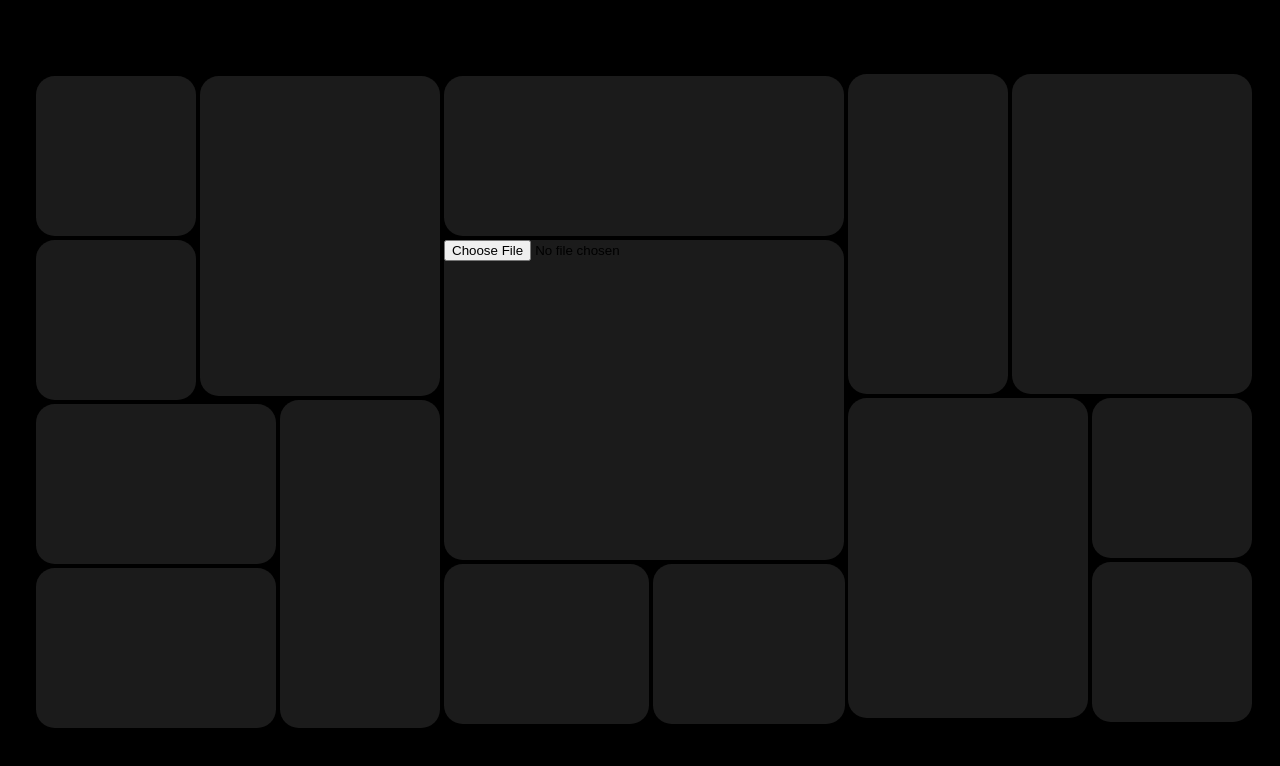
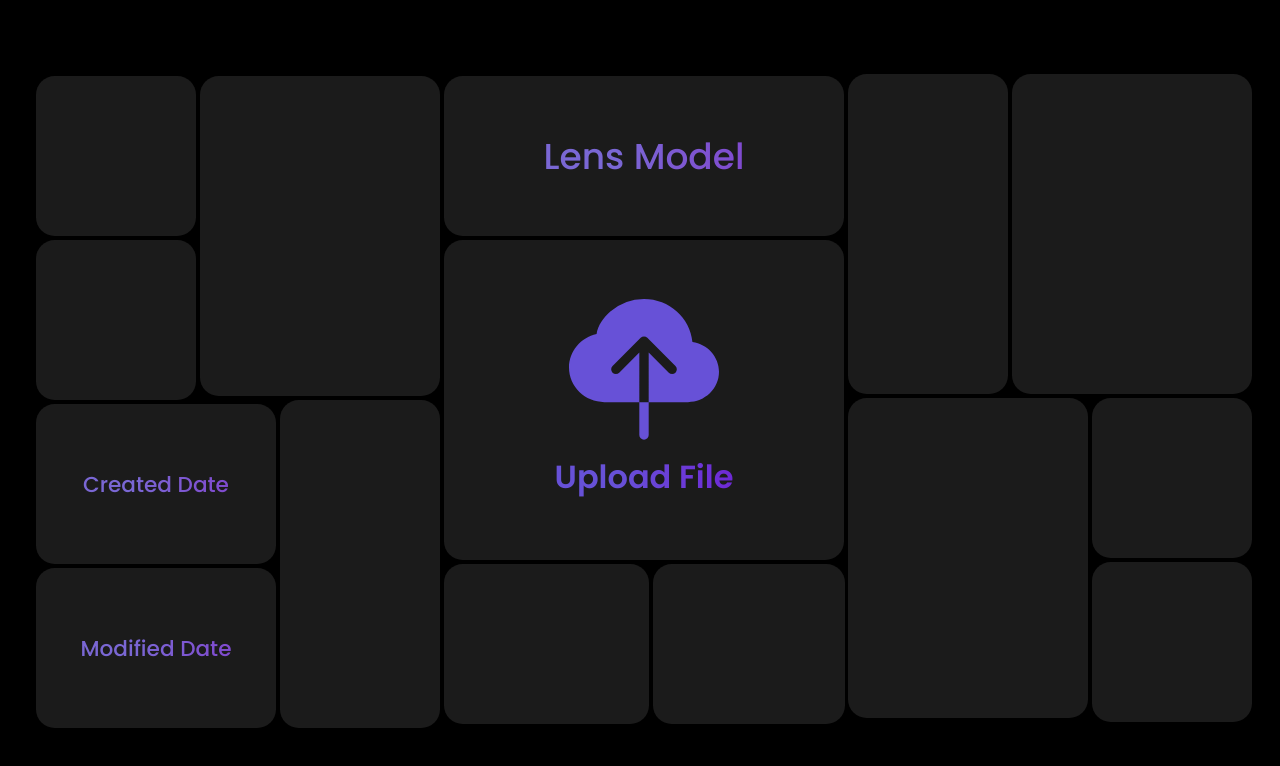
Before and after one commit to BuildNShip/shutr, a React (Vite) app: page / in a window 1280 px wide. Shown: the top 766 px of the page. Built offline with nearby package versions, Linux system fonts and the light colour scheme.

Commit message:
adding-coutns

```diff
--- a/package.json
+++ b/package.json
@@ -13,7 +13,8 @@
     "exif": "^0.6.0",
     "exifr": "^7.1.3",
     "react": "^18.2.0",
-    "react-dom": "^18.2.0"
+    "react-dom": "^18.2.0",
+    "react-icons": "^4.11.0"
   },
   "devDependencies": {
     "@types/react": "^18.2.15",
--- a/src/pages/Home/Home.jsx
+++ b/src/pages/Home/Home.jsx
@@ -1,6 +1,7 @@
 import React from "react";
 import styles from "./Home.module.css";
 import { useState, useEffect } from "react";
+import { BsFillCloudUploadFill } from "react-icons/bs";
 import exifr from "exifr";
 
 const Home = () => {
@@ -10,6 +11,7 @@ const Home = () => {
 
   const handleFileChange = async (event) => {
     const selectedFile = event.target.files[0];
+    console.log("Selected File:", selectedFile);
     if (!selectedFile) {
       return;
     }
@@ -24,21 +26,73 @@ const Home = () => {
       console.error("Error reading EXIF:", err);
     }
   };
+
+
+  function formatDate(dateString) {
+    const date = new Date(dateString);
+    const monthNames = [
+      "January", "February", "March",
+      "April", "May", "June", "July",
+      "August", "September", "October",
+      "November", "December"
+    ];
+    const dayNames = [
+      "Sun", "Mon", "Tue",
+      "Wed", "Thu", "Fri", "Sat"
+    ];
+    const day = dayNames[date.getDay()];
+    const month = monthNames[date.getMonth()];
+    const dayOfMonth = date.getDate();
+    const suffix = getSuffix(dayOfMonth);
+    const hours = date.getHours();
+    const minutes = date.getMinutes();
+    const ampm = hours >= 12 ? 'PM' : 'AM';
+    const formattedHours = hours % 12 || 12;
+    const formattedMinutes = minutes < 10 ? '0' + minutes : minutes;
+    return `${month} ${dayOfMonth}${suffix}, ${day} ${formattedHours}:${formattedMinutes} ${ampm}`;
+  }
+
+  function getSuffix(dayOfMonth) {
+    if (dayOfMonth >= 11 && dayOfMonth <= 13) {
+      return "th";
+    }
+    switch (dayOfMonth % 10) {
+      case 1:  return "st";
+      case 2:  return "nd";
+      case 3:  return "rd";
+      default: return "th";
+    }
+  }
+
   return (
     <div className={styles.mainContainer}>
       {/* First Column */}
       <div className={styles.firstColumn}>
         <div className={styles.fcSection1}>
           <div className={styles.fcs1}>
-            <div className={styles.box11}></div>
-            <div className={styles.box12}></div>
+            <div className={styles.box11}>
+              <p className={styles.b11T}>{exifData && exifData.Make}</p>
+              <p className={styles.b11M}>{exifData && exifData.Model}</p>
+            </div>
+            <div className={styles.box12}>
+              {exifData && exifData.Software && (
+                <p className={styles.b12T}>SOFTWARE</p>
+              )}
+              <p className={styles.software}>{exifData && exifData.Software}</p>
+            </div>
           </div>
           <div className={styles.box13}></div>
         </div>
         <div className={styles.fcSection2}>
           <div className={styles.fcs2}>
-            <div className={styles.box14}></div>
-            <div className={styles.box15}></div>
+            <div className={styles.box14}>
+              <p className={styles.b14T}>Created Date</p>
+              <p className={styles.b14C}>{exifData && formatDate(exifData.CreateDate)}</p>
+            </div>
+            <div className={styles.box15}>
+              <p className={styles.b14T}>Modified Date</p>
+              <p className={styles.b14C}>{exifData && formatDate(exifData.ModifyDate)}</p>
+            </div>
           </div>
           <div className={styles.box16}></div>
         </div>
@@ -46,11 +100,23 @@ const Home = () => {
       {/* Second Column */}
       <div className={styles.secondColumn}>
         <div className={styles.scSection1}>
-          <div className={styles.box21}></div>
+          <div className={styles.box21}>
+            <p className={styles.b21T}>Lens Model</p>
+            <p className={styles.b21C}>{exifData && exifData.LensModel}</p>
+          </div>
           <div className={styles.box22}>
-            {" "}
-            <input type="file" id="upload" onChange={handleFileChange} />
-            {exifData && <pre>{JSON.stringify(exifData, null, 2)}</pre>}
+            <label htmlFor="upload">
+              <BsFillCloudUploadFill size={150} color="#6751d7" />
+            </label>
+            <input
+              type="file"
+              id="upload"
+              onChange={handleFileChange}
+              style={{ display: "none" }}
+            />
+            <p className={styles.boxText}>Upload File</p>
+            {file && <p className={styles.fileName}>{file.name}</p>}
+            {/* {exifData && <pre>{JSON.stringify(exifData, null, 2)}</pre>} */}
           </div>
         </div>
         <div className={styles.scSection2}>
--- a/src/pages/Home/Home.module.css
+++ b/src/pages/Home/Home.module.css
@@ -33,6 +33,11 @@
   background: #1b1b1b;
   margin: 0.25rem;
   margin-bottom: 0;
+
+  display: flex;
+  flex-direction: column;
+  justify-content: center;
+  align-items: center;
 }
 
 .box11 {
@@ -64,7 +69,10 @@
 .box15,
 .box16 {
   border-radius: 18.789px;
-
+  display: flex;
+  flex-direction: column;
+  justify-content: center;
+  align-items: center;
   background: #1b1b1b;
 }
 
@@ -100,6 +108,11 @@
   border-radius: 18.789px;
   margin: 0.25rem;
   background: #1b1b1b;
+
+  display: flex;
+  flex-direction: column;
+  justify-content: center;
+  align-items: center;
 }
 
 .box21 {
@@ -112,6 +125,11 @@
   width: 25rem;
   height: 20rem;
   flex-shrink: 0;
+
+  display: flex;
+  flex-direction: column;
+  justify-content: center;
+  align-items: center;
 }
 
 .box23 {
@@ -144,6 +162,11 @@
   border-radius: 18.789px;
   background: #1b1b1b;
   margin: 0.25rem;
+
+  display: flex;
+  flex-direction: column;
+  justify-content: center;
+  align-items: center;
 }
 
 .box31 {
@@ -205,3 +228,138 @@
   flex-direction: column;
   justify-content: space-between;
 }
+
+.boxText {
+  color: #ffffff;
+  font-family: "Poppins", sans-serif;
+  font-size: 2rem;
+  font-weight: 600;
+
+  background: rgb(103, 81, 215);
+  background: linear-gradient(
+    90deg,
+    rgba(103, 81, 215, 1) 35%,
+    rgba(110, 41, 213, 1) 100%
+  );
+  -webkit-text-fill-color: transparent;
+  -webkit-background-clip: text;
+}
+
+.fileName {
+  color: #ffffff;
+  font-family: "Poppins", sans-serif;
+  font-size: 0.9em;
+  font-weight: 500;
+  max-width: 15rem;
+  text-align: center;
+}
+
+.b11T {
+  color: #ffffff;
+  font-family: "Poppins", sans-serif;
+  font-size: 2.5rem;
+  font-weight: 500;
+  max-width: 15rem;
+  text-align: center;
+
+  background: rgb(103, 81, 215);
+  background: linear-gradient(
+    90deg,
+    rgba(103, 81, 215, 1) 35%,
+    rgba(110, 41, 213, 1) 100%
+  );
+  -webkit-text-fill-color: transparent;
+  -webkit-background-clip: text;
+}
+
+.b11M {
+  color: #ffffff;
+  font-family: "Poppins", sans-serif;
+  font-size: 1.35rem;
+  font-weight: 400;
+  text-align: center;
+  margin-top: -1rem;
+}
+
+.software {
+  color: #ffffff;
+  font-family: "Poppins", sans-serif;
+  font-size: 1.35rem;
+  font-weight: 400;
+  max-width: 8rem;
+  line-height: 1.5rem;
+  text-align: center;
+}
+
+.b12T {
+  color: #ffffff;
+  font-family: "Poppins", sans-serif;
+  font-size: 1.25rem;
+  font-weight: 500;
+  max-width: 15rem;
+  text-align: center;
+
+  background: rgb(103, 81, 215);
+  background: linear-gradient(
+    90deg,
+    rgba(103, 81, 215, 1) 35%,
+    rgb(128, 74, 207) 100%
+  );
+  -webkit-text-fill-color: transparent;
+  -webkit-background-clip: text;
+}
+
+.b14C {
+  color: #ffffff;
+  font-family: "Poppins", sans-serif;
+  font-size: 1rem;
+  max-width: 9rem;
+  font-weight: 400;
+  line-height: 1.5rem;
+  text-align: center;
+}
+
+.b14T {
+  color: #ffffff;
+  font-family: "Poppins", sans-serif;
+  font-size: 1.35rem;
+  font-weight: 500;
+  max-width: 15rem;
+  text-align: center;
+
+  background: rgb(103, 81, 215);
+  background: linear-gradient(
+    90deg,
+    rgb(122, 103, 212) 35%,
+    rgb(128, 74, 207) 100%
+  );
+  -webkit-text-fill-color: transparent;
+  -webkit-background-clip: text;
+}
+
+.b21T {
+  color: #ffffff;
+  font-family: "Poppins", sans-serif;
+  font-size: 2.25rem;
+  font-weight: 500;
+  max-width: 15rem;
+  text-align: center;
+
+  background: rgb(103, 81, 215);
+  background: linear-gradient(
+    90deg,
+    rgb(122, 103, 212) 35%,
+    rgb(128, 74, 207) 100%
+  );
+  -webkit-text-fill-color: transparent;
+  -webkit-background-clip: text;
+}
+
+.b21C {
+  color: #ffffff;
+  font-family: "Poppins", sans-serif;
+  font-size: 1.5rem;
+  font-weight: 300;
+  line-height: 1.5rem;
+  text-align: center;
+}
```
Also changed, not shown: 1 other file (tests, documents, lock files or other folders).
